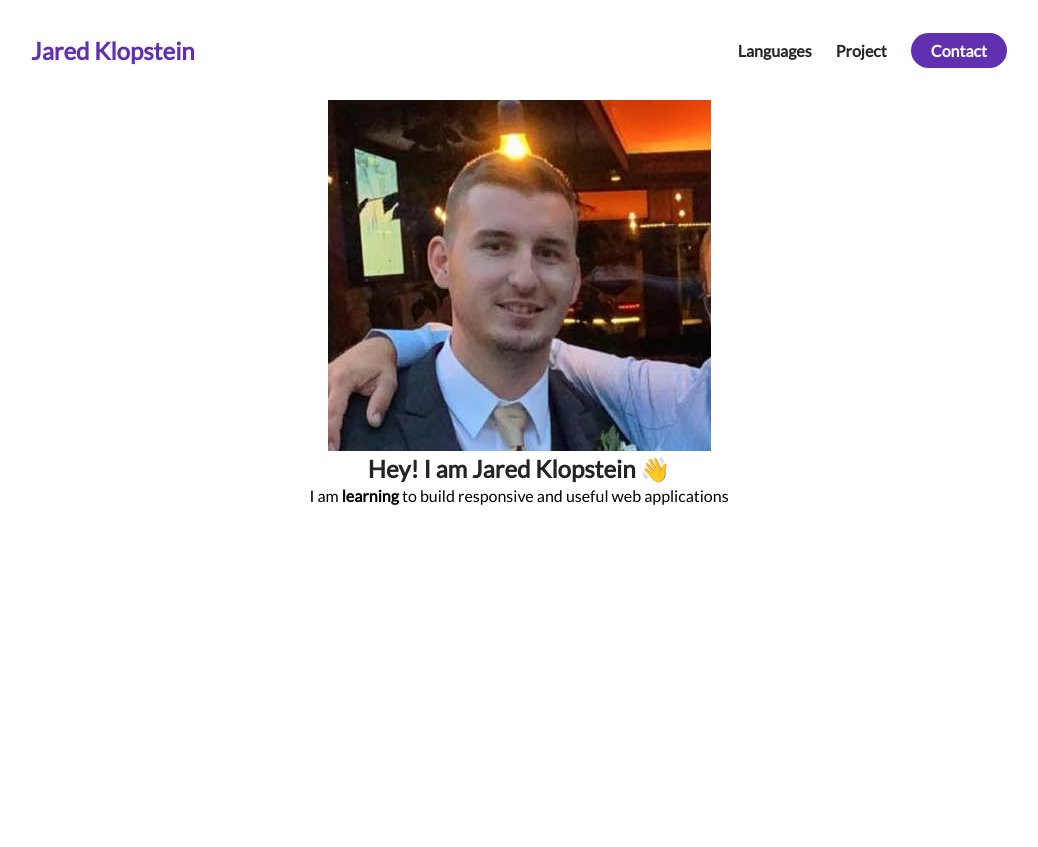
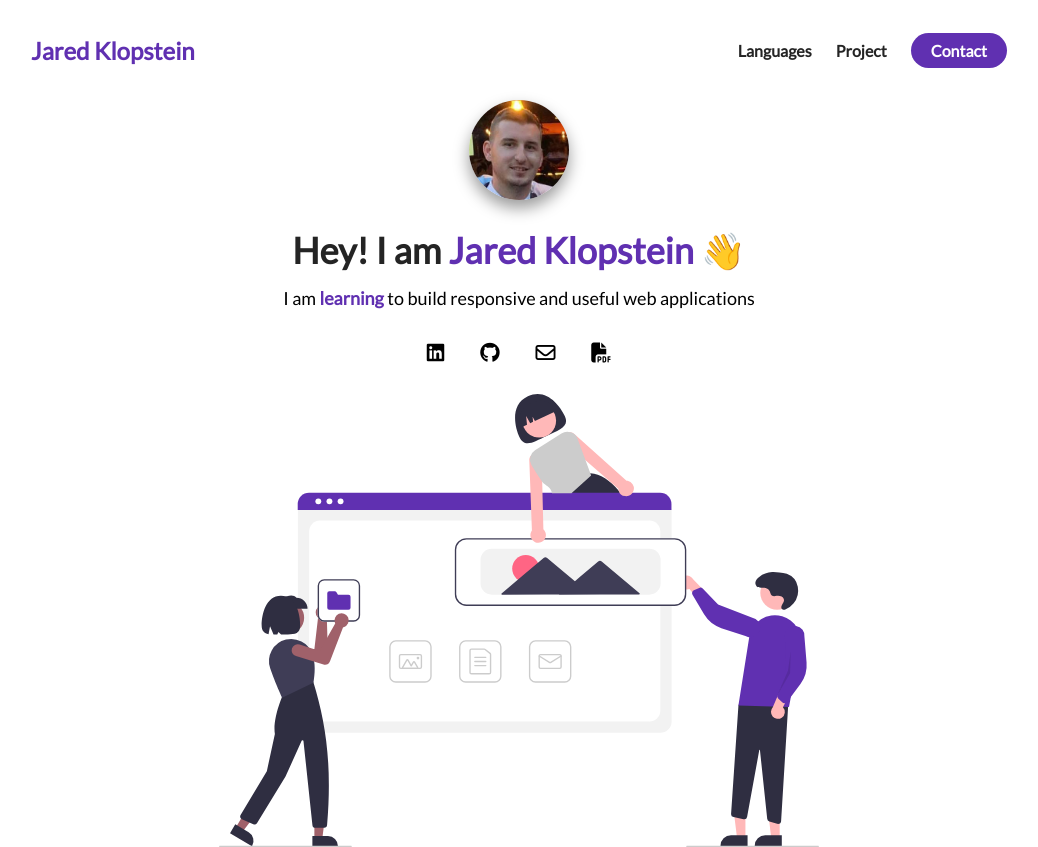
Before and after one commit to JaredKlopstein/Portfolio, a plain HTML site: page index.html in a window 1280 px wide. Shown: the whole page, without its empty margins (121-1159 px from the left). Before the commit the page ends 800 px from the top, so only its background shows below. Drawn offline with Linux system fonts and the light colour scheme.

Commit message:
about me section finished

```diff
--- a/index.html
+++ b/index.html
@@ -5,7 +5,8 @@
     <meta http-equiv="X-UA-Compatible" content="IE=edge" />
     <meta name="viewport" content="width=device-width, initial-scale=1.0" />
     <title>Jared Klopstein's Portfolio</title>
-    <link rel="stylesheet" href="styles.css" />
+    <link rel="stylesheet" href="styles.css"/>
+    <script src="https://kit.fontawesome.com/c8e4d183c2.js" crossorigin="anonymous"></script>
   </head>
   <body>
     <section id="about-me">
@@ -37,10 +38,27 @@
         <div class="about-me__info row">
           <div class="about-me__info--container">
             <figure class="about-me__picture--mask">
-              <img src="./assets/me.jpg" class="about-me__picutre" alt="Picture of me" />
+              <img src="./assets/me.jpg" class="about-me__picture" alt="Picture of me" />
             </figure>
             <h1 class="about-me__info--title">Hey! I am <span class="text--purple">Jared Klopstein </span>👋</h1>
-            <p class="about-me--info--para">I am <strong class="text--purple">learning</strong> to build responsive and useful web applications</p>
+            <p class="about-me__info--para">I am <strong class="text--purple">learning</strong> to build responsive and useful web applications</p>
+            <div class="about-me__links">
+                <a href="" class="about-me__link">
+                    <i class="fab fa-linkedin"></i>
+                </a>
+                <a href="" class="about-me__link">
+                    <i class="fab fa-github"></i>
+                </a>
+                <a href="" class="about-me__link">
+                    <i class="far fa-envelope"></i>
+                </a>
+                <a href="" class="about-me__link">
+                    <i class="fas fa-file-pdf"></i>
+                </a>
+            </div>
+            <figure class="about-me__img--container">
+                <img src="./assets/undraw_websites.svg" class="about-me__img" alt="">
+            </figure>
           </div>
         </div>
       </div>
--- a/styles.css
+++ b/styles.css
@@ -13,6 +13,10 @@ h1, h2, h3, h4, h5, h6, span {
     color: #242424;
     text-align: center;
     line-height: 1.25;
+}
+
+h1 {
+    font-size: 36px;
 }
 
 p {
@@ -38,6 +42,9 @@ li {
 
 }
 
+.text--purple {
+    color: #6030b1;
+}
 /* NAVIGATION BAR */
 
 nav {
@@ -88,10 +95,63 @@ nav {
     flex-direction: column;
 }
 
-
+.about-me__info {
+    display: flex;
+    flex-direction: column;
+}
 .about-me__info--container {
     display: flex;
     flex-direction: column;
-    justify-content: center;
     align-items: center;
+    max-width: 600px;
+    margin: 0 auto;
+    text-align: center;
 }
+
+.about-me__picture--mask {
+    width: 100px;
+    height: 100px;
+    border-radius: 50%;
+    overflow: hidden;
+    box-shadow: 0 8px 16px rgba(0, 0, 0, .4);
+    margin-bottom: 28px;
+
+}
+
+.about-me__picture {
+    width: 100%;
+
+
+    /* Improving My Picture */
+    transform: scale(1.5);
+    padding-top: 8px;
+
+}
+
+.about-me__info--title {
+    margin-bottom: 12px;
+}
+.about-me__info--para {
+    font-size: 18px;
+    margin-bottom: 28px;
+
+}
+
+.about-me__link {
+    font-size: 20px;
+    color: black;
+    text-decoration: none;
+    padding: 0 16px;
+
+}
+
+.about-me__img--container {
+    flex: 1;
+    display: flex;
+    align-items: center;
+    margin-top: 30px;
+}
+
+.about-me__img {
+    width: 100%;
+}
```
